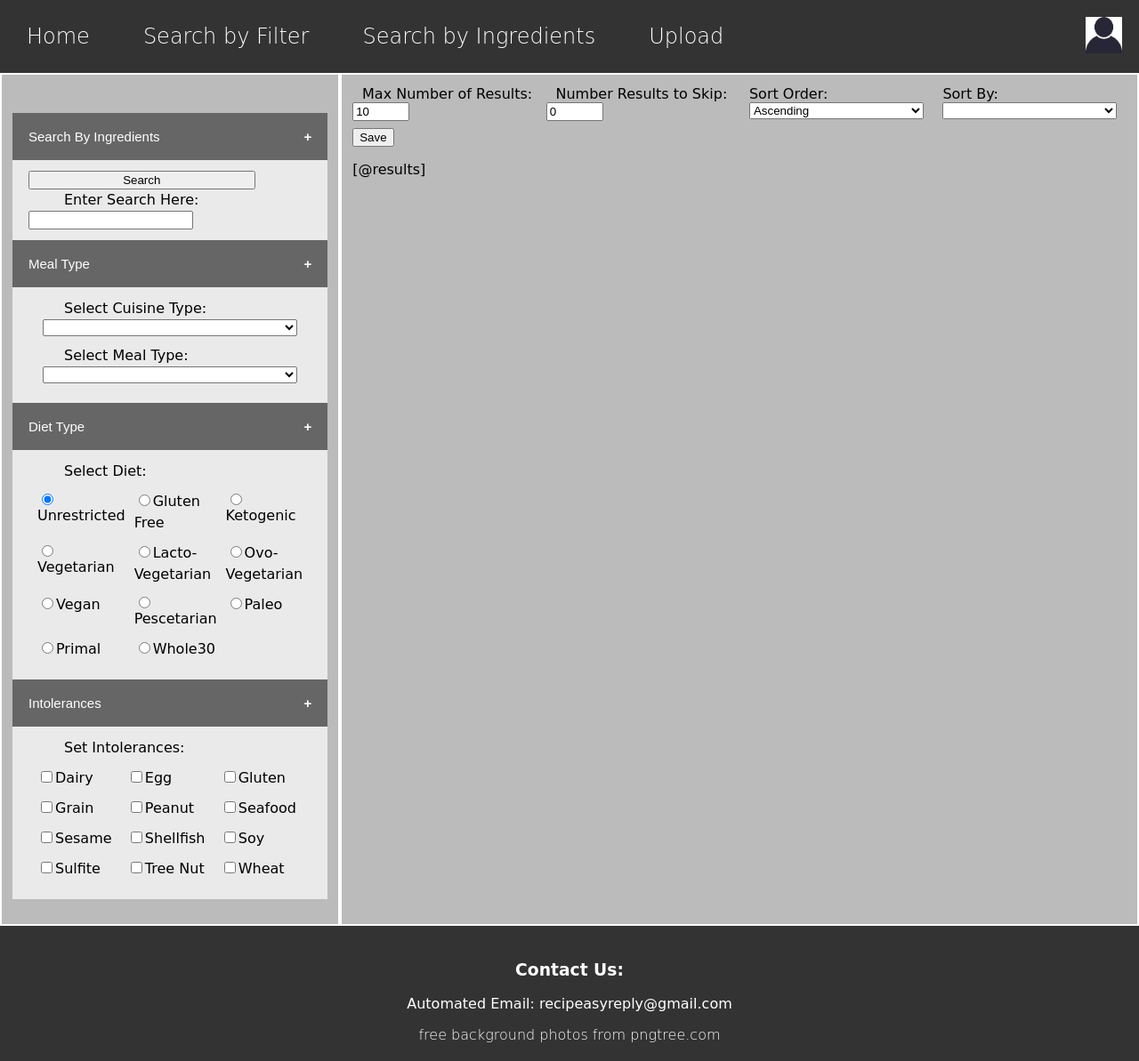
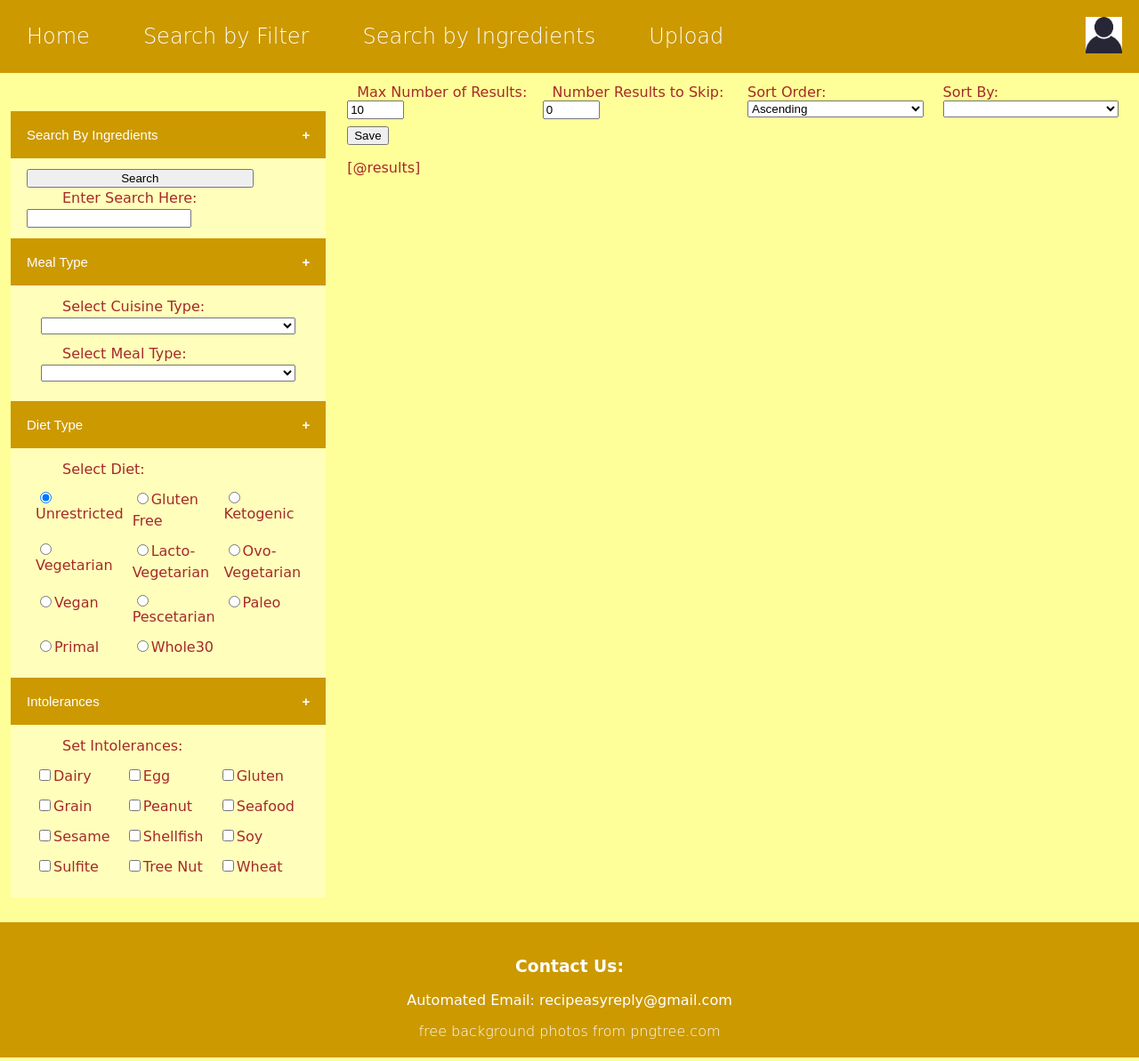
Before and after one commit to Dinesh1503/RecipEasy-Recipe-Website-, a PHP site: page /search.php in a window 1280 px wide. Shown: the part 190-1383 px from the top of the page at 89% size. Run offline with PHP 8.4, Linux system fonts and the light colour scheme; data that the repository does not hold is empty; some web fonts are replaced.

Commit message:
Update to Jiachens new colour scheme and background

```diff
--- a/Main/css/base.css
+++ b/Main/css/base.css
@@ -22,7 +22,7 @@ html,body{
 header{
   height: 190px;
   text-align: center;
-  background-image:url("../img/header_img.jpg");
+  background-image:url("../img/background2.jpg");
   background-repeat: no-repeat;
   background-size: 100% 100%;
   color: white;
@@ -56,7 +56,7 @@ header h1{
 
 .navbar {
   overflow: hidden;
-  background-color: #333;
+  background-color: #cc9900;
   top: 0;
 }
 
@@ -92,9 +92,10 @@ main{
 	width: 100%;
 	height:auto;
 	min-height: 600px;
-	background-color: #BBBBBB;
+	background-color: #ffff99;
 	overflow: auto;
 	z-index:1;
+	color:brown;
 }
 
 main h1{
@@ -104,7 +105,7 @@ main h1{
 .footer{
 	padding: 20px;
   	text-align: center;
- 	background: #333;
+ 	background: #cc9900;
  	color:white;
 }
 
--- a/Main/css/search.css
+++ b/Main/css/search.css
@@ -1,6 +1,6 @@
 /* Style the button that is used to open and close the collapsible content */
 .collapsible {
-	background-color: #666666;
+	background-color: #cc9900;
 	color: #FFF;
 	cursor: pointer;
 	padding: 18px;
@@ -13,7 +13,7 @@
 
    /* Add a background color to the button if it is clicked on (add the .active class with JS), and when you move the mouse over it (hover) */
    .active, .collapsible:hover {
-	background-color: #999999;
+	background-color: #ccaa00;
    }
 
    /* Style the collapsible content. Note: hidden by default */
@@ -22,7 +22,8 @@
 	line-height: 24px;
 	display: none;
 	overflow: hidden;
-	background-color: #eaeaea;
+	background-color: #ffffbb;
+	color:brown;
    }
 
    button.collapsible::after {
@@ -83,7 +84,6 @@
 .searchBar, .searchResults {
 	display:table-cell;
 	padding:12px;
-	border:white solid 2px;
 }
 
 .results-grid {
@@ -95,8 +95,8 @@
 
 .result {
 	text-align: center;
-	background-color: #444444;
-	border:1px solid white;
+	background-color: #cc9900;
+	color:brown;
 }
 .result a{
 	color:white;
--- a/Main/elements/landing.html
+++ b/Main/elements/landing.html
@@ -1,7 +1,7 @@
 <div style="width: 60%; margin-left: 20%; text-align: center;">
-    <h1 style="margin: 0px; padding-top: 30px;color: white;">Welcome to RecipEasy</h1>
-    <h2 style="color:white;">To use our website please click on of the options in the menu above</h2>
-    <p style="color:white;">
+    <h1 style="margin: 0px; padding-top: 30px;color: brown;">Welcome to RecipEasy</h1>
+    <h2 style="color:brown;">To use our website please click on of the options in the menu above</h2>
+    <p style="color:brown;">
         We want to help you connect to recipes you'll love. It should be quick and easy to find the food you want so we made a website that can. If you make an account with us you can even create a fridge and fill it with the items you have, and with one click you can find delicious recipes for the food you already have.
         If you love cooking and have you're own fantanstic recipe, we'd love for you to upload it to our database so we can help you share it!
     </p>
```
Also changed, not shown: 1 other file. Lines whose indentation alone changed are shown as unchanged.
